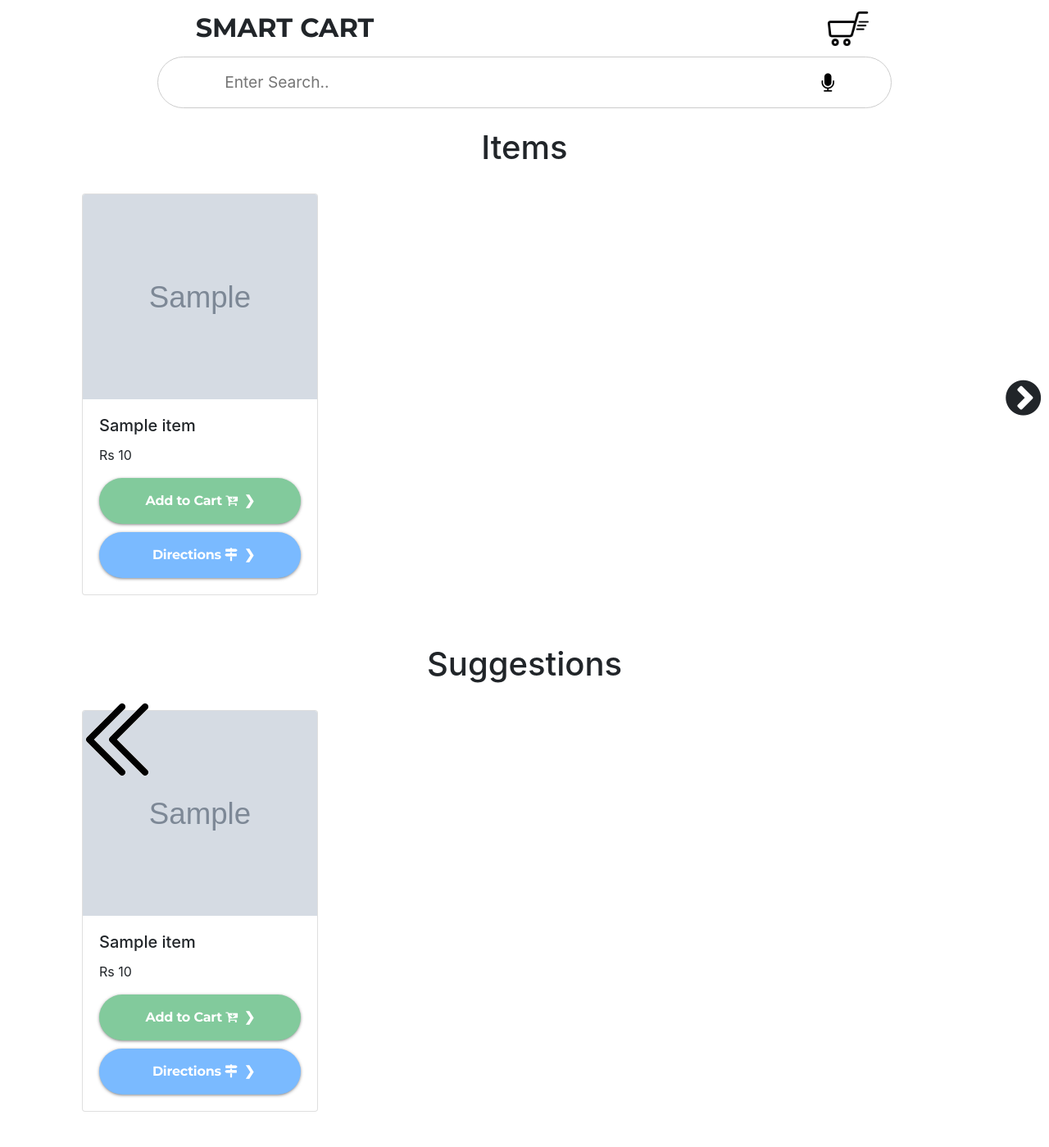
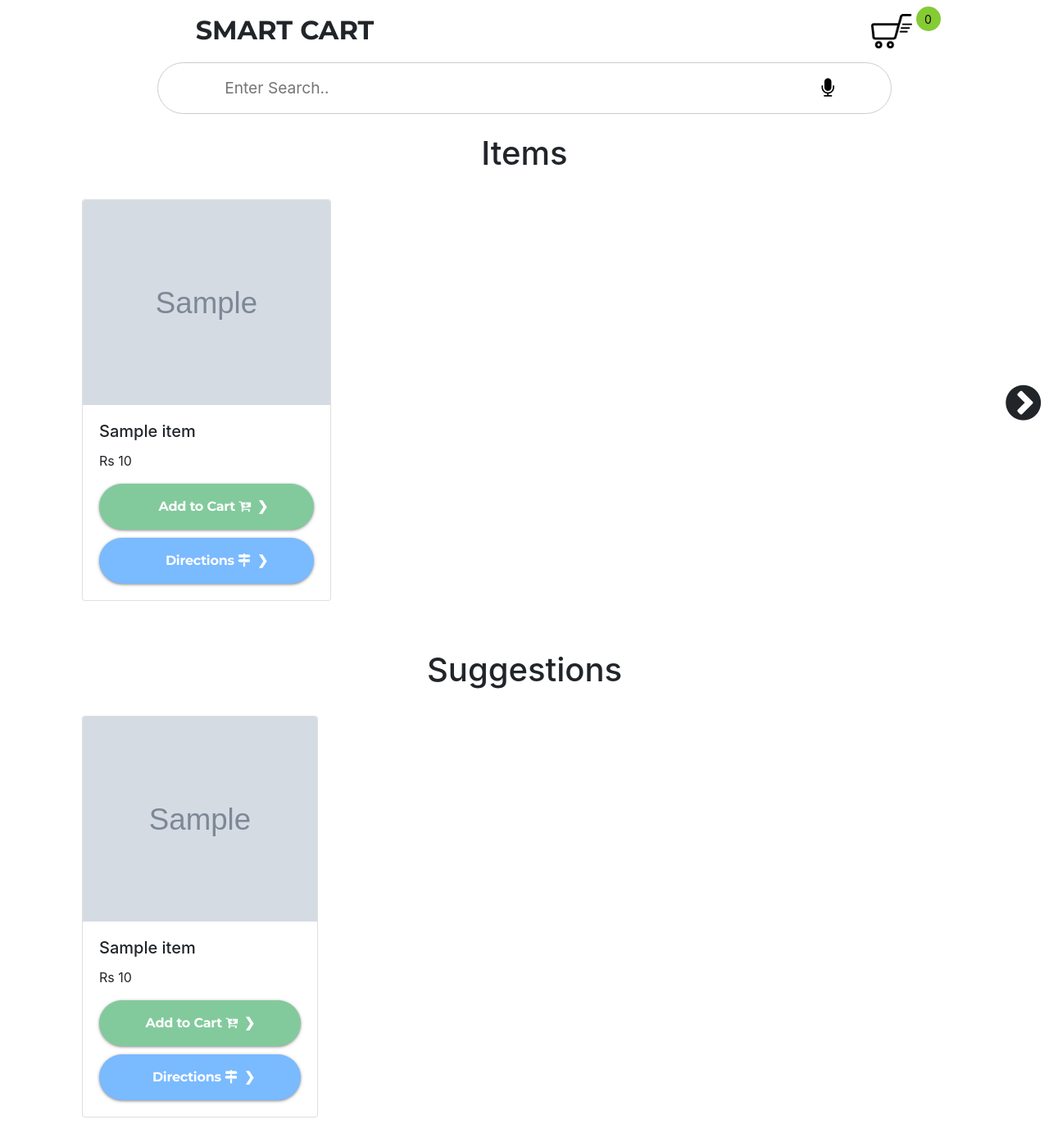
Before and after one commit to gm185194/SmartCart, a Django app: template templates/index.html in a window 1280 px wide. Shown: the whole page at 82% size. Before the commit the page ends 1356 px from the top, so only its background shows below. Run offline with Django 3.2, Linux system fonts and the light colour scheme; the template is opened without the code that fills it: most values are stand-ins (such as "Sample title", 1, 10 or a date in 2020); grey boxes marked "Sample" are stand-in pictures; some libraries are stand-ins or nearby versions; some web fonts are replaced.

Commit message:
Update some features, resolved bugs, add features
1.add item using voice
2. items count near cart icon at home screen
3.Mongodb database
4.remove the item from cart with cross icon
5.bug fixes

```diff
--- a/smartcart/static/css/index.css
+++ b/smartcart/static/css/index.css
@@ -183,10 +183,7 @@ img {
   width: 100%;
   vertical-align: middle;
   padding: 1.5em;
-  border-bottom: 1px solid #fafafa;
-}
-.cart .items.even {
-  background: #fafafa;
+  border-bottom: 2px solid whitesmoke;
 }
 .cart .items .infoWrap {
   display: table;
@@ -239,11 +236,12 @@ img {
   font-size: 1.25em;
 }
 .cart .items .cartSection input.qty {
-  width: 2em;
+  width: 5em;
   text-align: center;
   font-size: 1em;
   padding: .25em;
-  margin: 1em .5em 0 0;
+  margin: 1em;
+  border: 1px solid black;
 }
 .cart .items .cartSection .itemImg {
   width: 8em;
@@ -629,3 +627,37 @@ input[type=text]:focus
   scroll-behavior: smooth;
   transition: 0.5s;
 }
+
+.space
+{
+  cursor: url('https://img.icons8.com/plasticine/100/000000/shopping-cart.png'), pointer;
+}
+
+.cartcount {
+  position: relative;
+  margin: auto;
+  border-radius: 4px;
+  height: 60px;
+  width: 60px;
+  display: flex;
+  justify-content: center;
+  align-items: center;
+  font-size: 20px;
+  color: #efefef;
+}
+.count {
+  position: absolute;
+  height: 30px;
+  width: 30px;
+  background-color: #85cb33;
+  border-radius: 500px;
+  font-size: 14px;
+  display: inline-flex;
+  justify-content: center;
+  align-items: center;
+  top: 0;
+  right: -30px;
+  color: #100b00;
+  /*transform: translate(50%, -50%);*/
+  z-index: 1;
+}
--- a/smartcart/static/js/index.js
+++ b/smartcart/static/js/index.js
@@ -62,15 +62,57 @@ function shortestpath(visited, i, j, x, y, minroute, routelist) {
     return routes[0];
 }
 
-function refreshmap() {
+function refreshmap(destination=[-1,-1]) {
     for (let i = 0; i < storearray.length; i++) {
         for (let j = 0; j < storearray[i].length; j++) {
             let rackorspace = storearray[i][j] ? "rack" : "space";
             let id = "r" + i + "c" + j;
+            if(destination[0]===i && destination[1]===j)continue;
             $("#" + id).removeClass("route");
             $("#" + id).html("");
         }
     }
+}
+
+function addItemToCart(img,item,price,itemcount,quantity=1) {
+    $('.cartWrap').append("<li class=\"items\">\n" +
+        "                <div class=\"infoWrap\">\n" +
+        "                    <div class=\"cartSection\">\n" +
+        "                        <img src=\"" + img + "\" alt=\"\" class=\"itemImg\" height=\"100px\" width=\"100px\"/>\n" +
+        "                        <h3>" + item + "</h3>\n" +
+        "                        <p><i class='fa fa-plus-circle' id='plus"+itemcount+"' style='font-size: 20px;padding-right: 10px;color: black'></i><input type=\"text\" class=\"qty\" placeholder=\"1\" value='"+quantity+"'/><i class='fa fa-minus-circle' id='minus"+itemcount+"' style='font-size:20px;padding-left: 10px;color: black'></i> x Rs " + price + "</p>\n" +
+        "                        <p class=\"stockStatus\"> In Stock</p>\n" +
+        "                    </div>\n" +
+        "                    <div class=\"prodTotal cartSection\">\n" +
+        "                        <p> Rs " + quantity*price + "</p>\n" +
+        "                    </div>\n" +
+        "                    <div class=\"cartSection removeWrap\">\n" +
+        "                        <a href=\"#\" class=\"remove\" id='remove"+itemcount+"' style='text-decoration: none'>x</a>\n" +
+        "                    </div>\n" +
+        "                </div>\n" +
+        "            </li>");
+    itemcount+=1;
+    $("#itemcount").html(itemcount);
+    $(".remove").click(function () {
+        $(this).parent().parent().parent().remove();
+        itemcount-=1;
+        $("#itemcount").html(itemcount);
+        return false;
+    });
+
+    $("#plus"+itemcount).click(function()
+    {
+        let temp=$(this).siblings("input").val();
+        $(this).siblings("input").val(parseInt(temp)+1);
+    });
+
+    $("#minus"+itemcount).click(function()
+    {
+        let temp=$(this).siblings("input").val();
+        $(this).siblings("input").val(parseInt(temp)-1);
+    });
+
+    return itemcount;
 }
 
 
@@ -79,7 +121,7 @@ $(document).ready(function () {
     $("#searchcross").hide();
     $("#itemsscrollleft").hide();
     $("#itemsscrollright").show();
-    var itemcount = 1;
+    var itemcount = 0;
     var destination = [8, 11];
     var cartposition = [0, 0];
 
@@ -100,12 +142,12 @@ $(document).ready(function () {
             $(".store").append("<div id='" + id + "' class=\"" + rackorspace + "\"></div>");
             if (rackorspace === "rack") continue;
             $("#" + id).hover(function () {
-                refreshmap();
+                refreshmap(destination);
                 cartposition[0] = i;
                 cartposition[1] = j;
                 if (cartposition[0] === destination[0] && cartposition[1] === destination[1]) {
+                    destination[0]=-1;destination[1]=-1;
                     let text = "You have reached your destination, please pick your item";
-                    // alert(text);
                     speaker.text = text;
                     window.speechSynthesis.speak(speaker);
                     document.getElementById("map").style.zIndex = "-200";
@@ -149,25 +191,10 @@ $(document).ready(function () {
         }
     }
 
-
-    // var store=$(".store");
-    // store.css("height",height-10);
-    // store.css("width",width-10);
-
-    $('a.remove').click(function () {
-        event.preventDefault();
-        $(this).parent().parent().parent().html("");
-
-    })
-
-    // Just for testing, show all items
-    $('a.btn.continue').click(function () {
-        $('li.items').show(400);
-    })
-
     $('#closecart').click(function () {
         document.getElementById("cart").style.zIndex = "-100";
         document.getElementById("cart").style.opacity = "0";
+        return false;
     });
 
     $('#cartopen').click(function () {
@@ -188,37 +215,15 @@ $(document).ready(function () {
     });
 
     $(".add-cart").click(function () {
-        if ($(this).html() === "Added to Cart") {
-            alert("Item already added");
-            return false;
-        }
         var item = $(this).siblings(".card-title").html();
-        var price = $(this).siblings(".card-text").html();
+        var price = $(this).siblings(".card-text").html().slice(3);
         var img = $(this).parent().siblings(".card-img-top").attr("src");
-        if (itemcount % 2 === 0) {
-            var oddoreven = "even"
-        } else {
-            var oddoreven = "odd"
-        }
-        $('.cartWrap').append("<li class=\"items " + oddoreven + "\">\n" +
-            "                <div class=\"infoWrap\">\n" +
-            "                    <div class=\"cartSection\">\n" +
-            "                        <img src=\"" + img + "\" alt=\"\" class=\"itemImg\" height=\"100px\" width=\"100px\"/>\n" +
-            "                        <h3>" + item + "</h3>\n" +
-            "                        <p><input type=\"text\" class=\"qty\" placeholder=\"1\"/> x " + price + "</p>\n" +
-            "                        <p class=\"stockStatus\"> In Stock</p>\n" +
-            "                    </div>\n" +
-            "                    <div class=\"prodTotal cartSection\">\n" +
-            "                        <p>" + price + "</p>\n" +
-            "                    </div>\n" +
-            "                    <div class=\"cartSection removeWrap\">\n" +
-            "                        <a href=\"#\" class=\"remove\">x</a>\n" +
-            "                    </div>\n" +
-            "                </div>\n" +
-            "            </li>");
+        itemcount = addItemToCart(img, item, price, itemcount);
         $(this).html("Added to Cart");
-        $(this).attr("disabled");
-        itemcount += 1;
+        var this_temp=$(this);
+        setTimeout(function () {
+            this_temp.html("Add to Cart <i class=\"fa fa-cart-arrow-down\"></i>");
+        }, 3000);
         return false;
     });
 
@@ -232,11 +237,31 @@ $(document).ready(function () {
         var current = event.resultIndex;
 
         var transcript = event.results[current][0].transcript;
-        speaker.text = "These are the results for " + transcript;
-        window.speechSynthesis.speak(speaker);
         recognition.stop();
-        $('#searchbar').val(transcript);
-        $('#searchbar').keyup();
+        if (transcript.toLowerCase().indexOf("add ") > -1 ) {
+
+            $.getJSON('additem', {'transcript': transcript.toLowerCase()}, function (data, Status) {
+                if (data["status"] === "found") {
+                    addItemToCart(data['img'],data['item_name'],data['price']);
+                    speaker.text = "Added " + data['item_name']+ " to the cart";
+                    window.speechSynthesis.speak(speaker);
+                }
+                else
+                {
+                    speaker.text = "Sorry "+ data['item_name'] +" not Found, try searching for that item in the search bar";
+                    window.speechSynthesis.speak(speaker);
+                    alert(speaker.text);
+                }
+            }).fail(function (ex) {
+                alert('item not added,due to ' + ex);
+            });
+        } else {
+            speaker.text = "These are the results for " + transcript;
+            window.speechSynthesis.speak(speaker);
+            $('#searchbar').val(transcript);
+            $('#searchbar').keyup();
+        }
+
     };
 
     $("#searchcross").click(function () {
@@ -254,9 +279,12 @@ $(document).ready(function () {
         let cords = $(this).siblings("i").html().split(",");
         destination[0] = parseInt(cords[0]);
         destination[1] = parseInt(cords[1]);
+        var img = $(this).parent().siblings(".card-img-top").attr("src");
+        let id = "r" + destination[0] + "c" + destination[1];
         document.getElementById("map").style.zIndex = "200";
         document.getElementById("map").style.opacity = "1";
-        refreshmap();
+        refreshmap(destination);
+        $("#" + id).html("<img src='"+ img +"' width='100%'/>");
         // findpath();
     });
 
@@ -287,5 +315,4 @@ $(document).ready(function () {
         }, 500);
     });
 
-
 });
--- a/smartcart/urls.py
+++ b/smartcart/urls.py
@@ -12,6 +12,6 @@ router.register('Advertisements', views.AdvertisementsView)
 
 urlpatterns = [
     path('', views.index, name="index"),
-    path('', views.additem, name="additem"),
+    path('additem', views.additem, name="additem"),
     path('router', include(router.urls))
 ]
--- a/templates/index.html
+++ b/templates/index.html
@@ -57,14 +57,16 @@
                 </div>
                 <div class="col-lg-4"></div>
                 <div id="cartopen" class="col-lg-2" style="margin: auto">
-                    <img src="{% static 'img/online-shop.png' %}" height="50px"/>
+                    <div class="cartcount">
+                        <img src="{% static 'img/online-shop.png' %}" height="50px"/>
+                        <span class="count" id="itemcount">0</span>
+                    </div>
                 </div>
             </div>
         </div>
     </div>
 
     <div class="search-container" style="width: 70%;margin: auto">
-        {#            <a class="g-icon" href="https://google.com" target="_blank"><img src="https://user-images.githubusercontent.com/48612525/86507657-d54fbd80-bd8e-11ea-866b-ac26496481ae.png" alt="google icon" /></a>#}
         <input id="searchbar" class="search-bar" type="text" placeholder="Enter Search.."/>
         <button id="searchcross"><i class="fa fa-times" aria-hidden="true" style="font-weight: 100"></i></button>
         <button class="mic" id="voicesearch"><i class="fa fa-microphone" aria-hidden="true"></i></button>
@@ -79,12 +81,12 @@
     <div class="container" id="items" style="overflow-x: auto;white-space: nowrap;height: 550px;">
         {% for i in item %}
             <div class="col-lg-4 mt-4" style="display: inline-block;float: none;">
-                <div class="card" style="width: 18rem;">
-                    <img class="card-img-top" src='{{ i.Image.url }}' alt="" height="250px">
+                <div class="card" style="width: 19rem;">
+                    <img class="card-img-top" src='{{ i.Image }}' alt="" height="250px">
                     <div class="card-body">
-                        <h5 class="card-title">{{ i.item_name }}</h5>
+                        <h5 class="card-title">{{ i.Name }}</h5>
                         <p class="card-text">Rs {{ i.Price }}</p>
-                        <i hidden>{{ i.Direction_x }},{{ i.Direction_y }}</i>
+                        <i hidden>{{ i.Position_X }},{{ i.Position_Y }}</i>
                         <a href="#" class="btn btn-primary add-cart">Add to Cart <i
                                 class="fa fa-cart-arrow-down"></i></a>
                         <a href="#" class="btn btn-primary directions">Directions <i class="fa fa-map-signs"></i></a>
@@ -100,7 +102,6 @@
 <br>
 <h1 align="center">Suggestions</h1>
 <div class="container" style="overflow-x: auto;white-space: nowrap;height: 550px;position: relative">
-    <div style="position: fixed"><img src="{% static 'img/left-arrow.gif' %}"></div>
     {% for i in item %}
         <div class="col-lg-4 mt-4" style="display: inline-block;float: none;">
             <div class="card" style="width: 18rem;">
```
Also changed, not shown: smartcart/views.py (+21 -19 lines), 1 other file.
